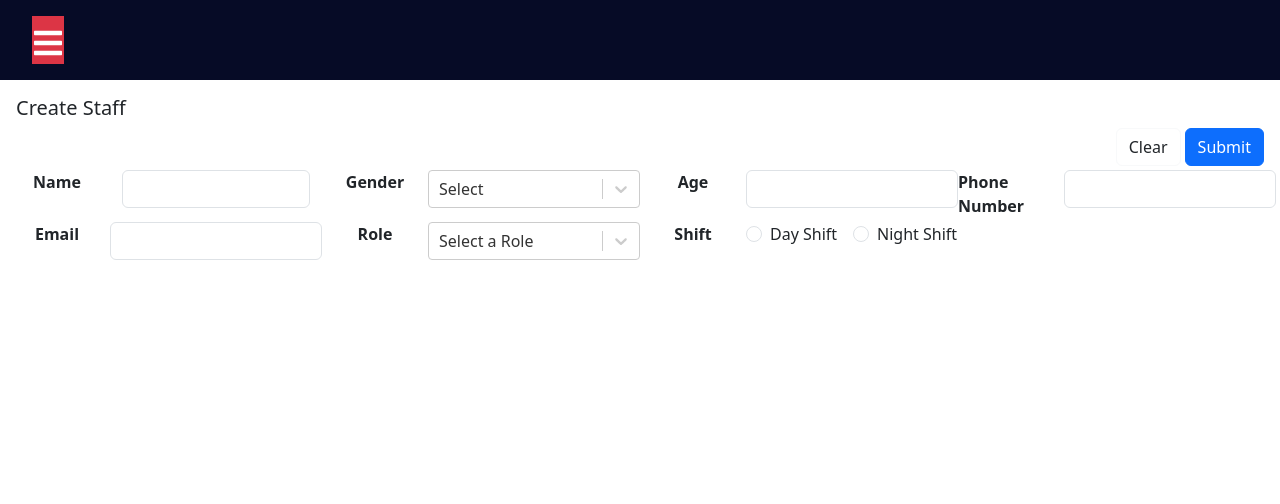
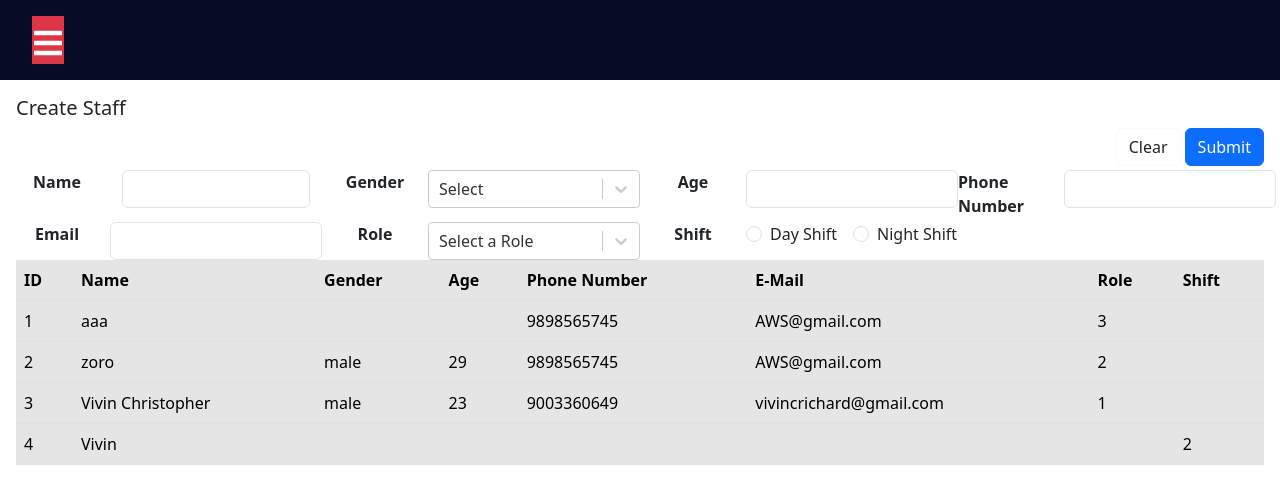
Before and after one commit to vivincrichard/my-application-01, a React (Vite) app: page /staff in a window 1280 px wide. Shown: the top 504 px of the page. Built offline with nearby package versions, Linux system fonts and the light colour scheme; data requests are answered from the project's data file.

Commit message:
added table to staff list

```diff
--- a/db.json
+++ b/db.json
@@ -167,6 +167,16 @@
       "role": "1",
       "phoneNumber": "9003360649",
       "email": "vivincrichard@gmail.com"
+    },
+    {
+      "id": "4",
+      "name": "Vivin ",
+      "age": null,
+      "gender": null,
+      "role": null,
+      "phoneNumber": null,
+      "email": null,
+      "shift": 2
     }
   ]
 }
--- a/src/Components/Staff/Index.tsx
+++ b/src/Components/Staff/Index.tsx
@@ -6,11 +6,18 @@ import { Controller, useForm } from "react-hook-form";
 type OptionType = { value: string | any; label: string };
 
 function Staff() {
-  const { data } = useStaffList();
+  const { data: staffList } = useStaffList();
   const { mutateAsync: createStaff } = useStaffCreate();
   const { data: departmentData } = useDepartments();
 
-  const { register, handleSubmit, control, reset, watch, formState:{errors}} = useForm({
+  const {
+    register,
+    handleSubmit,
+    control,
+    reset,
+    watch,
+    formState: { errors },
+  } = useForm({
     defaultValues: {
       name: null,
       gender: null,
@@ -34,7 +41,7 @@ function Staff() {
     });
 
   const listLength = () => {
-    const l = data?.length;
+    const l = staffList?.length;
     return String(Number(l) + 1);
   };
 
@@ -66,7 +73,7 @@ function Staff() {
   }));
 
   const values = watch();
-  console.log("Current Form Values:", values,errors?.name);
+  console.log("Current Form Values:", staffList);
 
   return (
     <div className="m-3">
@@ -258,6 +265,39 @@ function Staff() {
           </div>
         </div>
       </form>
+
+      <table className="table table-active">
+        <thead>
+          <tr>
+            <th>ID</th>
+            <th>Name</th>
+            <th>Gender</th>
+            <th>Age</th>
+            <th>Phone Number</th>
+            <th>E-Mail</th>
+            <th>Role</th>
+            <th>Shift</th>
+          </tr>
+        </thead>
+        <tbody>
+          {staffList?.length === 0 ? (
+            <td>No Data Found</td>
+          ) : (
+            staffList?.map((staff: IStaff) => (
+              <tr key={staff?.id}>
+                <td>{staff?.id}</td>
+                <td>{staff?.name}</td>
+                <td>{staff?.gender}</td>
+                <td>{staff?.age}</td>
+                <td>{staff?.phoneNumber}</td>
+                <td>{staff?.email}</td>
+                <td>{staff?.role}</td>
+                <td>{staff?.shift}</td>
+              </tr>
+            ))
+          )}
+        </tbody>
+      </table>
     </div>
   );
 }
```
